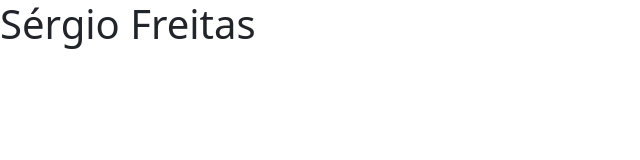
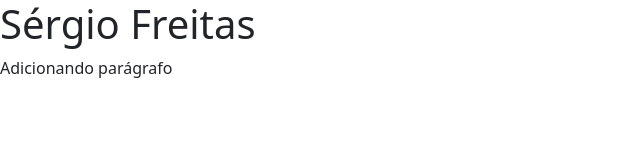
Before and after one commit to SergioRFreitas/AULA-10, a plain HTML site: page index.html in a window 1280 px wide. Shown: the whole page, without its empty margins (0-640 px from the left). Drawn offline with nearby package versions, Linux system fonts and the light colour scheme.

Commit message:
3.0: Adicionado um parágrafo

```diff
--- a/index.html
+++ b/index.html
@@ -13,6 +13,7 @@
   </head>
   <body>
       <h1>Sérgio Freitas</h1>
+      <p>Adicionando parágrafo</p>
 
     <script
       src="https://cdn.jsdelivr.net/npm/bootstrap@5.3.8/dist/js/bootstrap.bundle.min.js"
```
